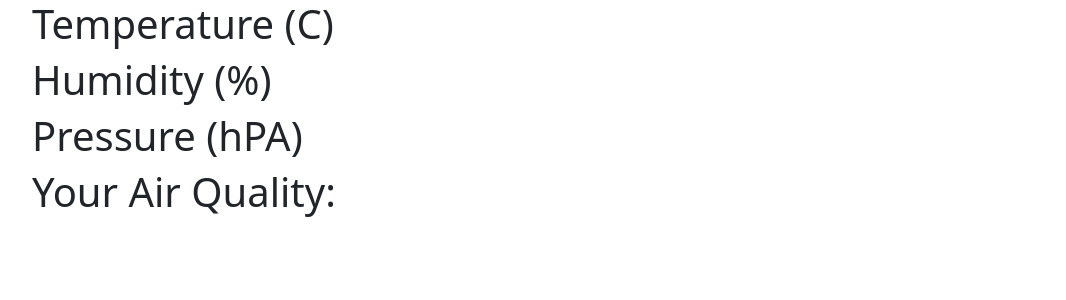
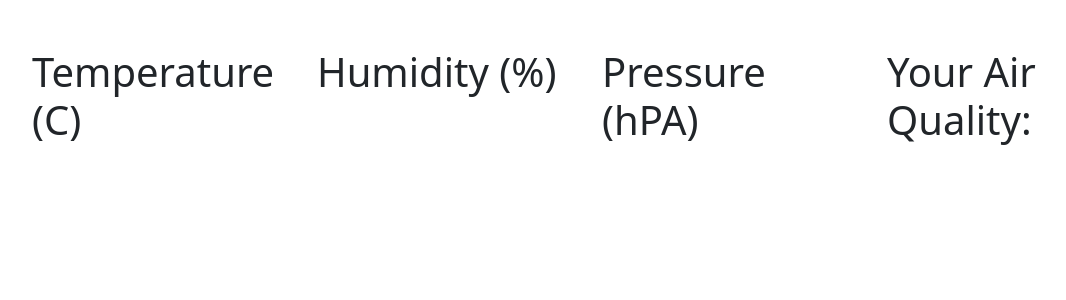
Before and after one commit to tommyc2/Enviro-Watch, a Flask app: page / in a window 1280 px wide. Shown: the top 300 px of the page, without its empty margins (50-1116 px from the left). Run offline with Flask 2, Linux system fonts and the light colour scheme; parts of the project's set-up code (start-up, migrations or seed data) failed here and were passed over; some libraries are stand-ins or nearby versions.

Commit message:
Setup boostrap structure

```diff
--- a/templates/index.html
+++ b/templates/index.html
@@ -32,30 +32,34 @@
 </head>
 <body>
 
-    <div class="container">
+    <div class="container my-5">
 
-        <div id="component">
+    <div class="row">
+
+        <div class="col-12 col-md-6 col-lg-3">
             <h1 class="sensor-title">Temperature (C)</h1>
             <h2 id="temp"></h2>
         </div>
 
-        <div id="component">
+        <div class="col-12 col-md-6 col-lg-3">
             <h1 class="sensor-title">Humidity (%)</h1>
             <h2 id="humidity"></h2>
         </div>
 
-        <div id="component">
+        <div class="col-12 col-md-6 col-lg-3">
             <h1 class="sensor-title">Pressure (hPA)</h1>
             <h2 id="pressure"></h2>
         </div>
 
-        <div id="component">
+        <div class="col-12 col-md-6 col-lg-3">
             <h1 class="sensor-title">Your Air Quality:</h1>
             <h2 id="air_quality"></h2>
         </div>
 
+    </div>
 
     </div>
+
     <script src="https://cdn.jsdelivr.net/npm/bootstrap@5.3.3/dist/js/bootstrap.bundle.min.js" integrity="sha384-YvpcrYf0tY3lHB60NNkmXc5s9fDVZLESaAA55NDzOxhy9GkcIdslK1eN7N6jIeHz" crossorigin="anonymous"></script>
 </body>
 </html>
```
